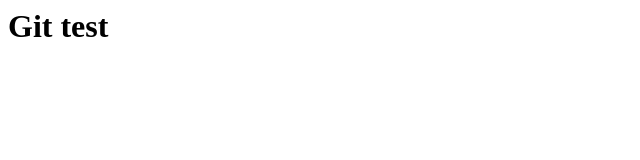
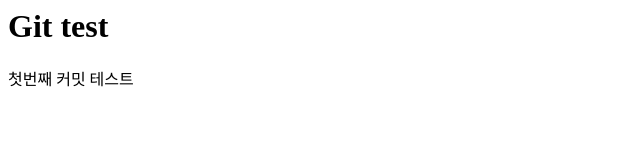
Before and after one commit to ooreenara/test, a plain HTML site: page index.html in a window 1280 px wide. Shown: the whole page, without its empty margins (0-640 px from the left). Drawn offline with Linux system fonts and the light colour scheme.

```diff
--- a/index.html
+++ b/index.html
@@ -2,5 +2,6 @@
 <title>Git test</title>
 <body>
 	<h1>Git test</h1>
+	<div>첫번째 커밋 테스트</div>
 </body>
 </html>
```
